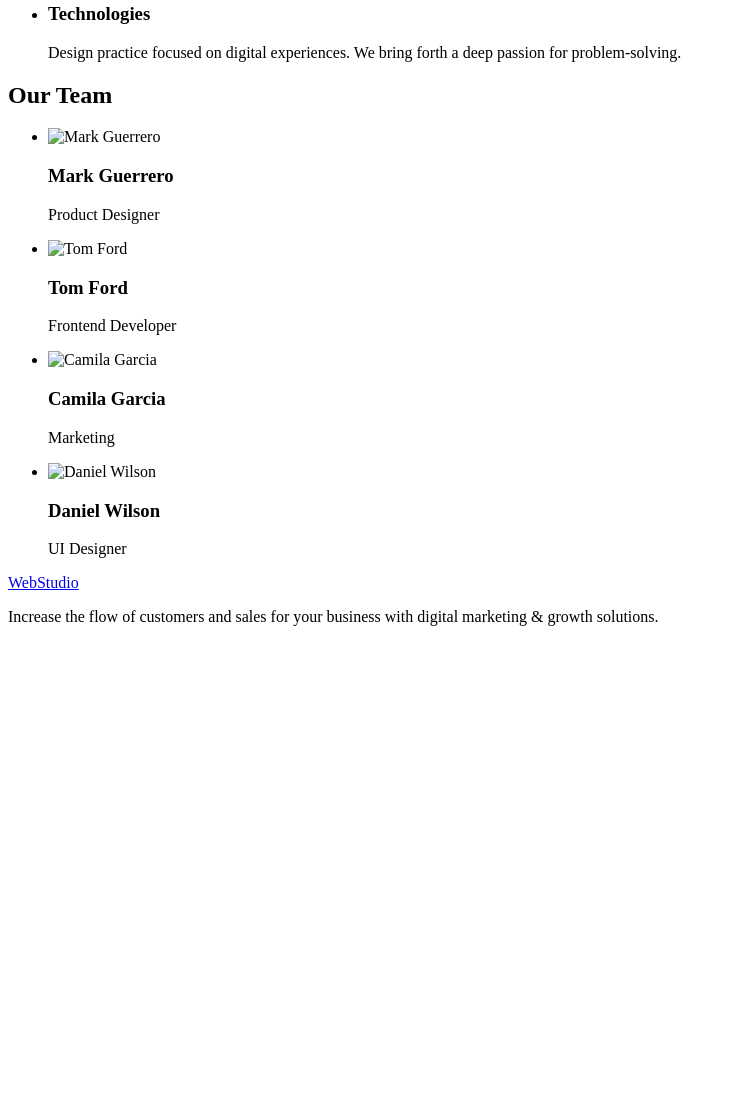
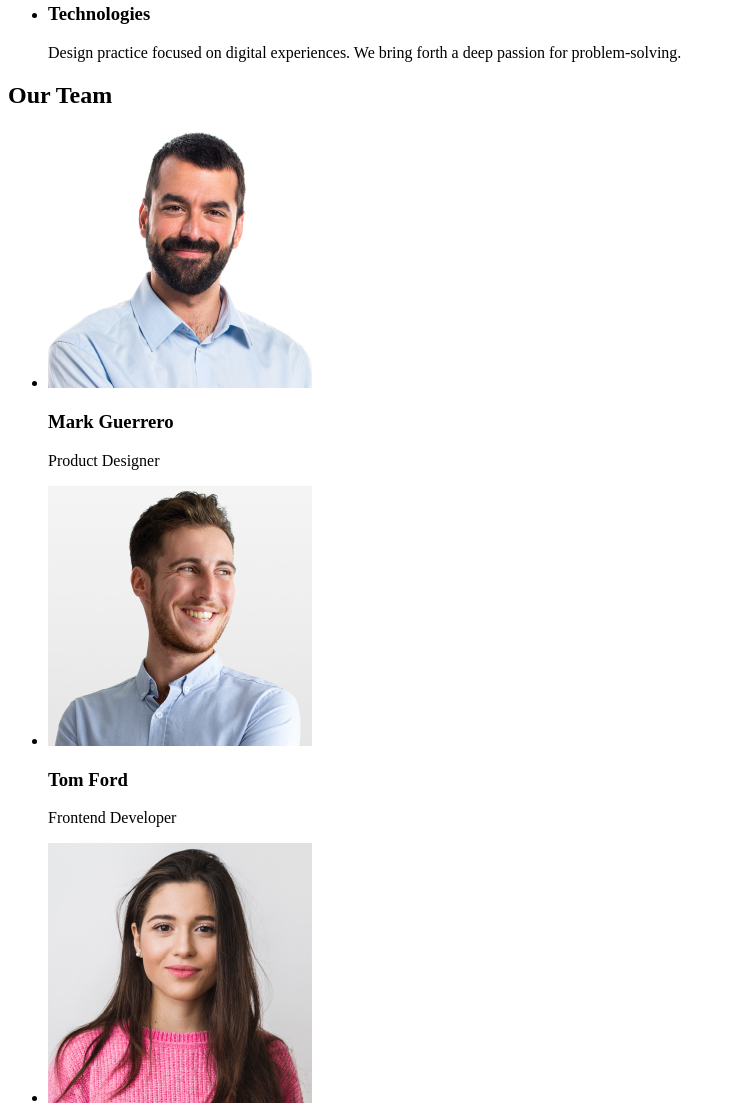
Before and after one commit to YakymenkoOleksandr/goit-markup-hw-01, a plain HTML site: page index.html in a window 1280 px wide. Shown: the part 532-1638 px from the top of the page, without its empty margins (0-736 px from the left). Before the commit the page ends 1174 px from the top, so only its background shows below. Drawn offline with Linux system fonts and the light colour scheme.

Commit message:
add comit 14

```diff
--- a/index.html
+++ b/index.html
@@ -87,25 +87,25 @@
         <!--Фото команди-->
         <ul>
           <li>
-            <img src=".images/person0.jpg" alt="Mark Guerrero" width="264" />
+            <img src="./images/person0.jpg" alt="Mark Guerrero" width="264" />
 
             <h3>Mark Guerrero</h3>
             <p>Product Designer</p>
           </li>
           <li>
-            <img src=".images/person1.jpg" alt="Tom Ford" width="264" />
+            <img src="./images/person1.jpg" alt="Tom Ford" width="264" />
 
             <h3>Tom Ford</h3>
             <p>Frontend Developer</p>
           </li>
           <li>
-            <img src=".images/person2.jpg" alt="Camila Garcia" width="264" />
+            <img src="./images/person2.jpg" alt="Camila Garcia" width="264" />
 
             <h3>Camila Garcia</h3>
             <p>Marketing</p>
           </li>
           <li>
-            <img src=".images/person3.jpg" alt="Daniel Wilson" width="264" />
+            <img src="./images/person3.jpg" alt="Daniel Wilson" width="264" />
 
             <h3>Daniel Wilson</h3>
             <p>UI Designer</p>
```
